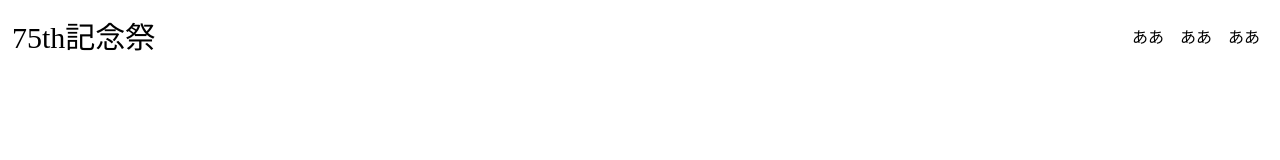
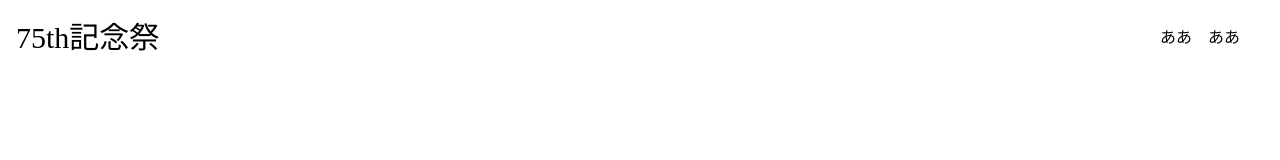
Before and after one commit to OSK-festival/website, a Nuxt app: page / in a window 1280 px wide. Shown: the top 160 px of the page. Built offline with nearby package versions, Linux system fonts and the light colour scheme.

Commit message:
add: fotter, header

```diff
--- a/src/app.vue
+++ b/src/app.vue
@@ -1,6 +1,5 @@
 <template>
-  <TheHeader>
-  </TheHeader>
+  <TheHeader />
 </template>
 
 <script setup></script>
--- a/src/components/TheHeader.vue
+++ b/src/components/TheHeader.vue
@@ -1,13 +1,32 @@
 <template class="header">
-  <div class="header-content mx-3 my-5 flex flex-row justify-between">
+  <div class="header-content mx-4 my-5 flex flex-row justify-between">
     <div class="text-3xl">75th記念祭</div>
     <div class="hidden md:flex md:flex-row">
       <div class="mx-2 my-auto">ああ</div>
       <div class="mx-2 my-auto">ああ</div>
-      <div class="mx-2 my-auto">ああ</div>
+      <div class="mx-2 my-auto" />
+    </div>
+    <div class="my-auto md:hidden">
+      <svg
+        v-if="isMenuOpen"
+        xmlns="http://www.w3.org/2000/svg"
+        viewBox="0 0 24 24"
+        fill="currentColor"
+        class="h-6 w-6"
+      >
+        <path
+          fill-rule="evenodd"
+          d="M3 5.25a.75.75 0 01.75-.75h16.5a.75.75 0 010 1.5H3.75A.75.75 0 013 5.25zm0 4.5A.75.75 0 013.75 9h16.5a.75.75 0 010 1.5H3.75A.75.75 0 013 9.75zm0 4.5a.75.75 0 01.75-.75h16.5a.75.75 0 010 1.5H3.75a.75.75 0 01-.75-.75zm0 4.5a.75.75 0 01.75-.75h16.5a.75.75 0 010 1.5H3.75a.75.75 0 01-.75-.75z"
+          clip-rule="evenodd"
+        />
+      </svg>
     </div>
   </div>
 </template>
+
+<script setup>
+  const isMenuOpen = ref(false)
+</script>
 
 <style scoped>
   .header {
@@ -19,5 +38,6 @@
     z-index: 10;
   }
 
-.header-content {}
+  .header-content {
+  }
 </style>
--- /dev/null
+++ b/src/components/ThwFotter.vue
@@ -0,0 +1,15 @@
+<template>
+  <div>
+    フッター
+
+    {{ postdata }}
+  </div>
+</template>
+
+<script setup lang="ts">
+  type Props = {
+    postdata: string
+  }
+
+  const postdata = defineProps<Props>()
+</script>
```
Lines whose indentation alone changed are shown as unchanged.
